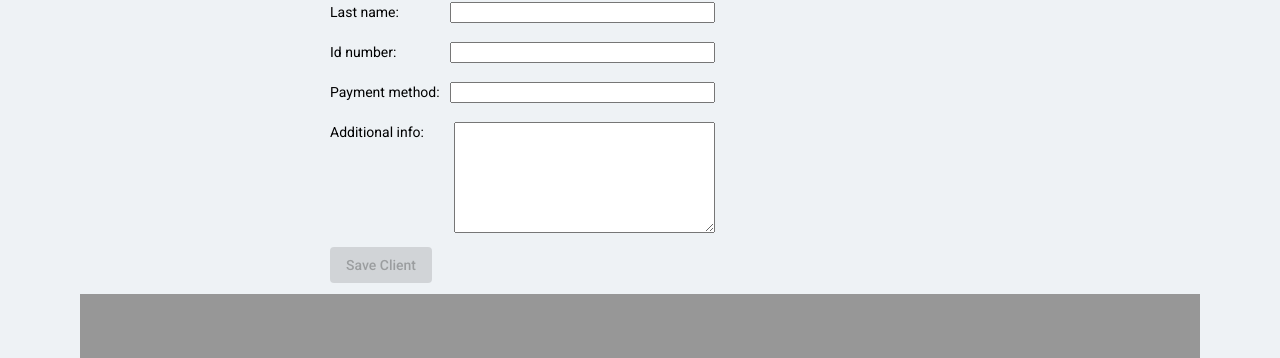
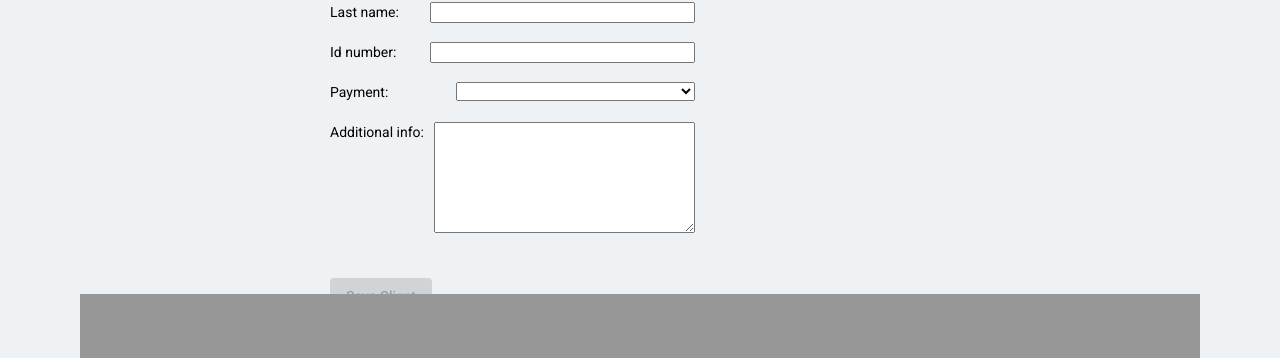
Before and after one commit to antlosman/guest-registration-web-app, an Angular app in the folder frontend/: page /futureEvent/1 in a window 1280 px wide. Shown: the part 354-712 px from the top of the page. Built offline with nearby package versions, Linux system fonts and the light colour scheme; no server answers.

Commit message:
[add] - fix payment method frontend added

```diff
--- a/frontend/src/app/app.module.ts
+++ b/frontend/src/app/app.module.ts
@@ -20,6 +20,7 @@ import { HomeComponent } from './components/home/home.component';
 import {FormsModule, ReactiveFormsModule} from "@angular/forms";
 import { ParticipantsComponent } from './components/participants/participants.component';
 import { UpdatePrivateClientComponent } from './components/update-private-client/update-private-client.component';
+import {MatSelectModule} from "@angular/material/select";
 
 const routes: Routes = [
   {path: 'homepage', component: HomeComponent},
@@ -53,7 +54,8 @@ const routes: Routes = [
         MatButtonModule,
         RouterModule.forRoot(routes),
         ReactiveFormsModule,
-    FormsModule
+        FormsModule,
+        MatSelectModule
     ],
   providers: [],
   bootstrap: [WelcomeComponent]
--- a/frontend/src/app/components/footer/footer.component.css
+++ b/frontend/src/app/components/footer/footer.component.css
@@ -2,7 +2,7 @@ h1 {
   background-color: #979797;
   padding: 60px;
   margin: 0;
-  position: absolute;
+  position: fixed;
   width: 1000px;
   bottom: 0;
   text-align: center;
--- a/frontend/src/app/components/participants/participants.component.css
+++ b/frontend/src/app/components/participants/participants.component.css
@@ -32,5 +32,12 @@ textarea {
 }
 
 button {
-  margin-top: 85px;
+  margin-top: 45px;
 }
+
+select {
+  float: right;
+  margin-left: 15px;
+  width: 239px;
+  overflow:hidden;
+}
--- a/frontend/src/app/components/participants/participants.component.html
+++ b/frontend/src/app/components/participants/participants.component.html
@@ -50,8 +50,11 @@
   <label for="idNumber">Id number:</label>
   <input id="idNumber" type="text" formControlName="idNumber" size="30"><br><br>
 
-  <label for="paymentMethod">Payment method:</label>
-  <input id="paymentMethod" type="text" formControlName="paymentMethod" size="30"><br><br>
+  <label for="paymentMethod">Payment:</label>
+  <select id="paymentMethod" formControlName="paymentMethod">
+    <option value="CASH">Cash</option>
+    <option value="CARD">Card</option>
+  </select><br><br>
 
   <label for="additionalInfo">Additional info:</label>
   <textarea id="additionalInfo" rows="7" cols="30" formControlName="additionalInfo"></textarea><br><br>
--- a/frontend/src/app/components/update-private-client/update-private-client.component.css
+++ b/frontend/src/app/components/update-private-client/update-private-client.component.css
@@ -0,0 +1,43 @@
+h1 {
+  color: #0059a1;
+  margin-top: 20px;
+}
+
+.container {
+  margin-left: 250px;
+}
+
+.participants-table {
+  margin-left: 350px;
+}
+
+.participant-form-table {
+  margin-left: 250px;
+  float: left;
+}
+
+label {
+  float: left;
+  clear: right;
+}
+
+input {
+  float: right;
+  margin-left: 10px;
+}
+
+textarea {
+  float: right;
+  margin-left: 10px;
+}
+
+button {
+  margin-top: 45px;
+}
+
+select {
+  float: right;
+  margin-left: 15px;
+  width: 239px;
+  overflow:hidden;
+}
--- a/frontend/src/app/components/update-private-client/update-private-client.component.html
+++ b/frontend/src/app/components/update-private-client/update-private-client.component.html
@@ -20,3 +20,5 @@
     <button [disabled]="!privateClientForm.valid" type="submit" mat-raised-button>Save Client</button><br><br>
   </form>
 </div>
+
+<app-footer></app-footer>
--- /dev/null
+++ b/frontend/src/app/enums/payment-method.ts
@@ -0,0 +1,3 @@
+export enum PaymentMethod {
+  CASH = 'CASH', CARD = 'CARD'
+}
--- a/frontend/src/app/models/privateClient.ts
+++ b/frontend/src/app/models/privateClient.ts
@@ -1,8 +1,10 @@
+import { PaymentMethod } from "../enums/payment-method";
+
 export interface PrivateClient {
   id: number,
   firstName: string,
   lastName: string,
   idNumber: number,
-  paymentMethod: string,
+  paymentMethod: PaymentMethod,
   additionalInfo: string
 }
```
Lines whose indentation alone changed are shown as unchanged.
